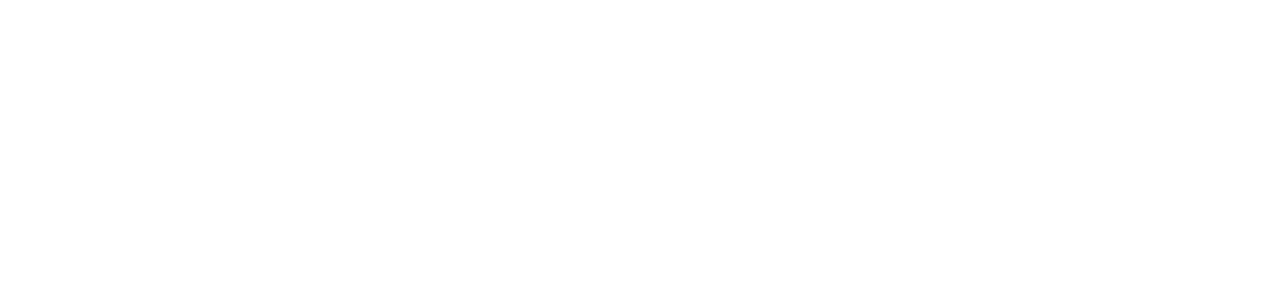
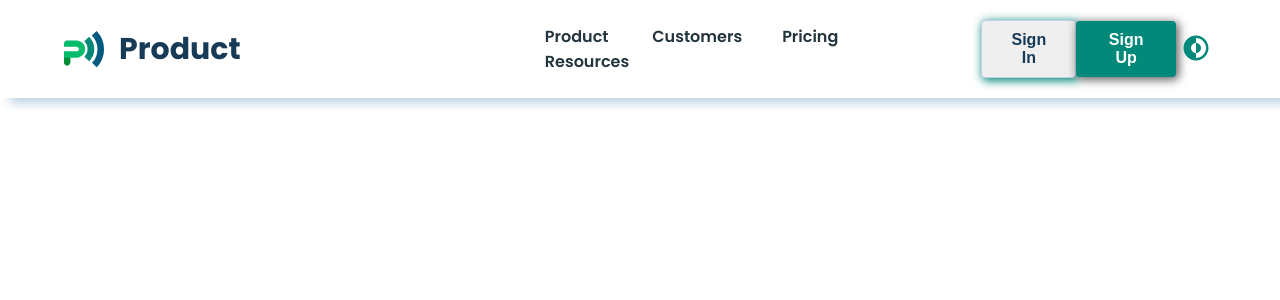
Before and after one commit to eldorado-22/product, a React (Create React App) app: page / in a window 1280 px wide. Shown: the top 300 px of the page. Built offline with nearby package versions, Linux system fonts and the light colour scheme.

Commit message:
header (#1)

```diff
--- a/src/App.js
+++ b/src/App.js
@@ -1,4 +1,5 @@
 import './App.css';
+import './styles/styles.scss'
 import Hero from "./components/Hero/hero";
 import Header from "./components/Header/header";
 import Product from "./components/Product/product";
@@ -9,13 +10,23 @@
 import Contents from "./components/Contents/contents";
 import Block from "./components/Block/block";
 import Footer from "./components/Footer/footer";
-
+import {useState} from "react";
 
 
 function App() {
+
+    const [dark, setDark] = useState(false)
+
+    function getDark() {
+        setDark(!dark)
+    }
+
     return (
-        <>
-            <Header/>
+        <div style={{
+            background: dark ? 'rgba(36,100,88,0.95)' : '',
+            color: dark ? '#02223b' : '#000'
+        }}>
+            <Header getDark={getDark} dark={dark}/>
             <Hero/>
             <Product/>
             <Management/>
@@ -25,7 +36,7 @@
             <Contents/>
             <Block/>
             <Footer/>
-        </>
+        </div>
     );
 }
 
--- a/src/components/Header/header.js
+++ b/src/components/Header/header.js
@@ -1,10 +1,64 @@
-import React from 'react';
+import React, {useState} from 'react';
+import product from './../../assets/img/product.svg'
+import {CgDarkMode} from "react-icons/cg";
 
-const Header = () => {
+const Header = ({getDark, dark}) => {
+
     return (
-        <div>
+        <header id="header" style={{
+            background: dark ? 'rgba(36,100,88,0.95)' : '',
+            color: dark ? '#fff' : '',
 
-        </div>
+        }}>
+            <div className="container">
+                <div className="header">
+                    <div className="header--logo">
+                        <img src={product} alt={product}/>
+                        <h1 style={{
+                            color: dark ? '#02223b' : ''
+                        }}>Product</h1>
+                    </div>
+                    <div className="header--navBar">
+                        <nav className="header--navBar__nav">
+                            <a style={{
+                                color: dark ? '#02223b' : '',
+
+
+                            }} href="#">Product </a>
+                            <a style={{
+                                color: dark ? '#02223b' : '',
+                            }} href="#">Customers</a>
+                            <a style={{
+                                color: dark ? '#02223b' : '',
+                            }} href="#">Pricing </a>
+                            <a style={{
+                                color: dark ? '#02223b' : '',
+                            }} href="#">Resources </a>
+                        </nav>
+
+                        <button style={{
+                            color: dark ? '#fff' : '',
+                            background: dark ? '#02897A' : '',
+                            border: dark ? 'none' : ''
+                        }} className="header--navBar__btnOne">Sign In
+                        </button>
+                        <button style={{
+                            color: dark ? '#02897A' : '',
+                            background: dark ? '#fff' : ''
+                        }} className="header--navBar__btnTwo">
+                            Sign Up
+                        </button>
+                        <button style={{
+                            background: dark ? "#02223b" : '',
+                            backgroundColor: dark ? "transparent" : ''
+                         }} onClick={() => getDark(dark)} className="header--navBar__btnDark">
+                            <CgDarkMode className="header--navBar__btnDark--dark"/>
+                        </button>
+                    </div>
+
+                </div>
+            </div>
+        </header>
     );
 };
 
--- a/src/components/Hero/hero.js
+++ b/src/components/Hero/hero.js
@@ -3,9 +3,9 @@
 
 const Hero = () => {
     return (
-        <div>
+        <section>
 
-        </div>
+        </section>
     );
 };
 
--- a/src/styles/Header/header.scss
+++ b/src/styles/Header/header.scss
@@ -0,0 +1,120 @@
+#header {
+  background: #FFFFFF;
+  box-shadow: 10px 5px 10px #BCD0E5;
+  padding: 10px 0;
+
+  .header {
+    padding: 10px 0;
+    display: flex;
+    align-items: center;
+    justify-content: space-between;
+
+    &--logo {
+      display: flex;
+
+
+      h1 {
+        font-weight: 700;
+        font-size: 30px;
+        color: #173A56;
+        padding: 0 15px;
+        //text-shadow: 5px 1px 5px #02897A;
+        text-transform: capitalize;
+      }
+    }
+
+    &--navBar {
+      display: flex;
+      align-items: center;
+      justify-content: space-around;
+      width: 60%;
+
+      &__nav {
+        a {
+          font-weight: 600;
+          font-size: 16px;
+          color: #22343D;
+          transition: .6s;
+          padding: 0 20px;
+
+
+          &:hover {
+            color: #02897A;
+          }
+        }
+      }
+
+      &__btnOne {
+        padding: 10px 20px;
+        border: 1px solid #BCD0E5;
+        border-radius: 4px;
+        font-weight: 600;
+        font-size: 16px;
+        color: #173A56;
+        transition: .6s;
+        box-shadow: 2px 2px 10px 1px #02897A;
+        outline: none;
+
+
+        &:hover {
+          color: white;
+          background: #02897A;
+          border: none;
+          outline: none;
+        }
+      }
+
+      &__btnTwo {
+        padding: 10px 20px;
+        border-radius: 4px;
+        font-weight: 600;
+        border: none;
+        font-size: 16px;
+        color: #fff;
+        transition: .6s;
+        background: #02897A;
+        box-shadow: 2px 2px 10px 1px #626467;
+
+
+        &:hover {
+          color: #02897A;
+          background: transparent;
+          border: 2px solid #02897A;
+          outline: none;
+
+        }
+      }
+
+
+      &__btnDark {
+        border: none;
+        outline: none;
+        background: transparent;
+        &:hover {
+          transform: rotate(360deg);
+
+          border: none;
+          outline: none;
+        }
+
+        &--dark {
+          color: #02897A;
+          border-radius: 50%;
+          font-size: 30px;
+          padding: 5px 5px;
+          //box-shadow: 2px 2px 10px 1px #02897A;
+
+          &:hover {
+            outline: none;
+            border: none;
+          }
+
+        }
+
+
+      }
+
+
+    }
+  }
+}
```
Also changed, not shown: src/assets/img/product.svg (added).
